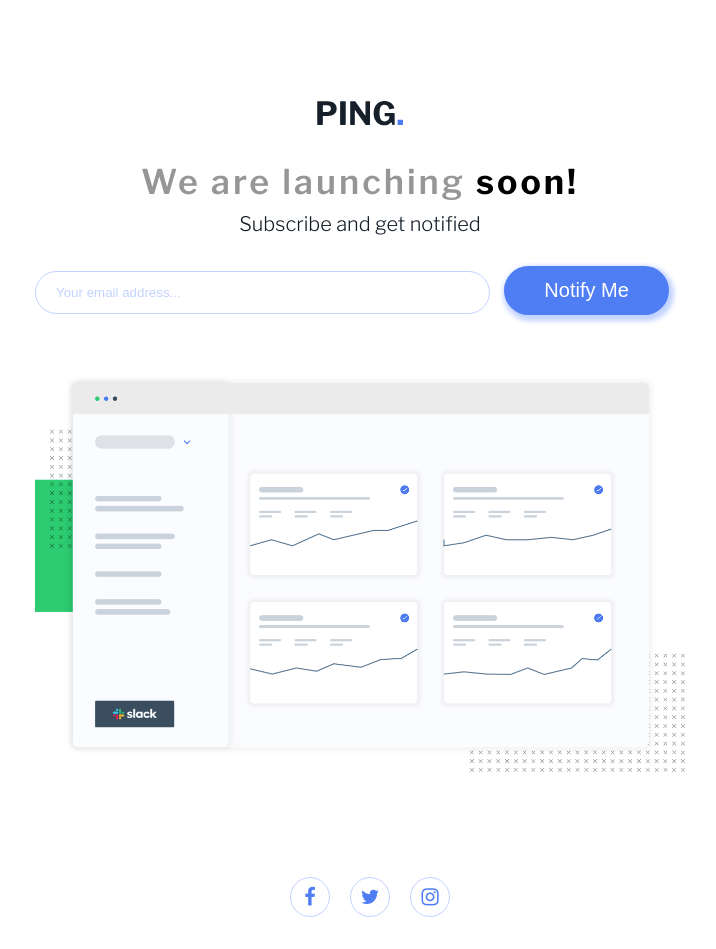
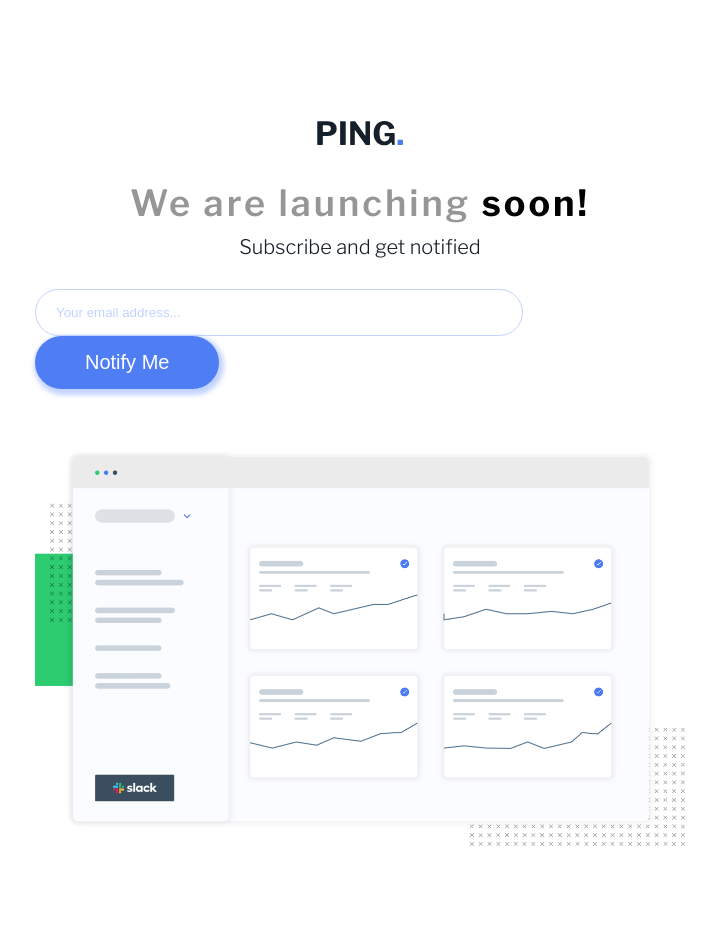
Before and after one commit to hafsahussein/Ping-coming-soon-page, a plain HTML site: page index.html in a window 1280 px wide. Shown: the top 949 px of the page, without its empty margins (280-996 px from the left). Drawn offline with nearby package versions, Linux system fonts and the light colour scheme.

Commit message:
Update style.css

```diff
--- a/style.css
+++ b/style.css
@@ -15,13 +15,13 @@ img{
 .container{
     max-width: 650px;
     width: 90%;
-    margin:100px auto;
+    margin:120px auto 60px;
     text-align: center;
 }
 h2{
     color:hsl(0, 0%, 59%);
     font-weight: 600;
-    font-size: 1.7em;
+    font-size: 1.8em;
     letter-spacing: 3px;
     padding:30px 0 10px 0;
 }
@@ -37,8 +37,8 @@ form{
     text-align: left;
  }
 form input[type="text"]{
-    padding: 13px 20px;
-    width: 70%;
+    padding: 15px 20px;
+    width: 75%;
     margin-right: 10px;
     border-radius: 30px;
     border: 1px solid  hsl(223, 100%, 88%);
@@ -59,7 +59,7 @@ input::placeholder{
     color:hsl(223, 100%, 88%);
 }
 input[type="submit"]{
-     padding: 13px 40px;
+     padding: 15px 50px;
     border-radius: 30px;
     font-size: inherit;
     border: none;
@@ -81,7 +81,7 @@ input[type="submit"]{
     margin-left: 20px;
     width: 40px;
     height: 40px;
-    border: 1px solid hsl(223, 100%, 88%);
+    border: 1px solid  hsl(0, 0%, 59%);
     border-radius: 50%;
     display: flex;
     align-items: center;
@@ -96,6 +96,7 @@ color: white;
 }
 p.copyright{
     margin-top: 30px;
+    fontsize:0.8em;
 }
 @media screen and (max-width:991px){
 
```
